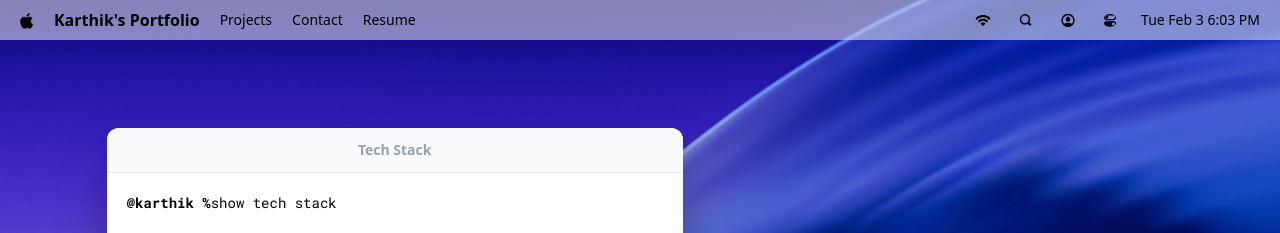
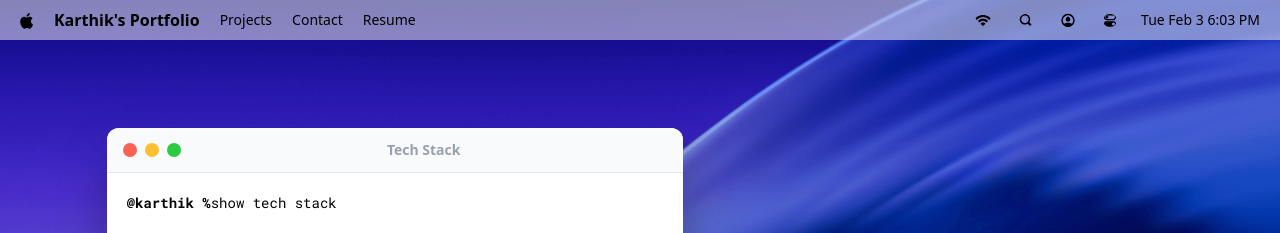
Before and after one commit to Karthik2315/Portfolio, a React (Vite) app: page / in a window 1280 px wide. Both pictures are taken after a click on the button 733 px from the left and 746 px from the top of the page. Shown: the top 233 px of the page. Built offline with nearby package versions, Linux system fonts and the light colour scheme; a web font is replaced by a local one.

Commit message:
reduced the duration of opening for the window and added the closing feature in the windowControlls

```diff
--- a/src/components/WindowControls.jsx
+++ b/src/components/WindowControls.jsx
@@ -1,9 +1,13 @@
+import useWindowStore from '#store/window'
 import React from 'react'
 
-const WindowControls = () => {
+const WindowControls = ({target}) => {
+  const {closeWindow} = useWindowStore();
   return (
-    <div>
-
+    <div id='window-controls'>
+      <div className='close cursor-pointer' onClick={()=>closeWindow(target)} />
+      <div className='minimize cursor-pointer' />
+      <div className='maximize cursor-pointer' />
     </div>
   )
 }
--- a/src/hoc/windowWrapper.jsx
+++ b/src/hoc/windowWrapper.jsx
@@ -24,7 +24,7 @@ const windowWrapper = (Component,windowKey) => {
           y:40
         },{
           scale:1,
-          duration:.8,
+          duration:0.5,
           opacity:1,
           y:0,
           ease:"power3.out"
--- a/src/windows/Terminal.jsx
+++ b/src/windows/Terminal.jsx
@@ -8,7 +8,7 @@ const Terminal = () => {
   return (
     <>
       <div id='window-header'>
-        <WindowControls />
+        <WindowControls target="terminal"/>
         <h2>Tech Stack</h2>
       </div>
       <div className='techstack'>
```
